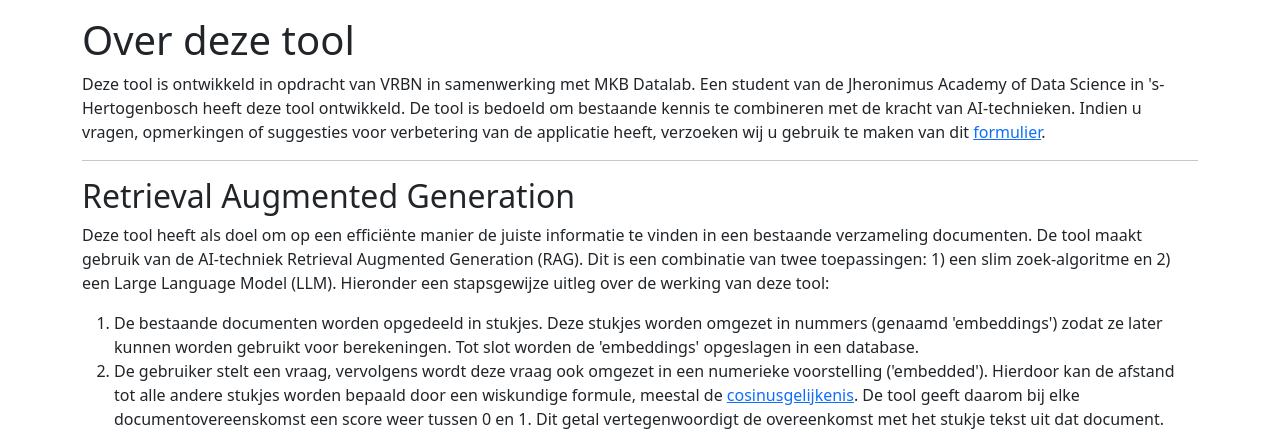
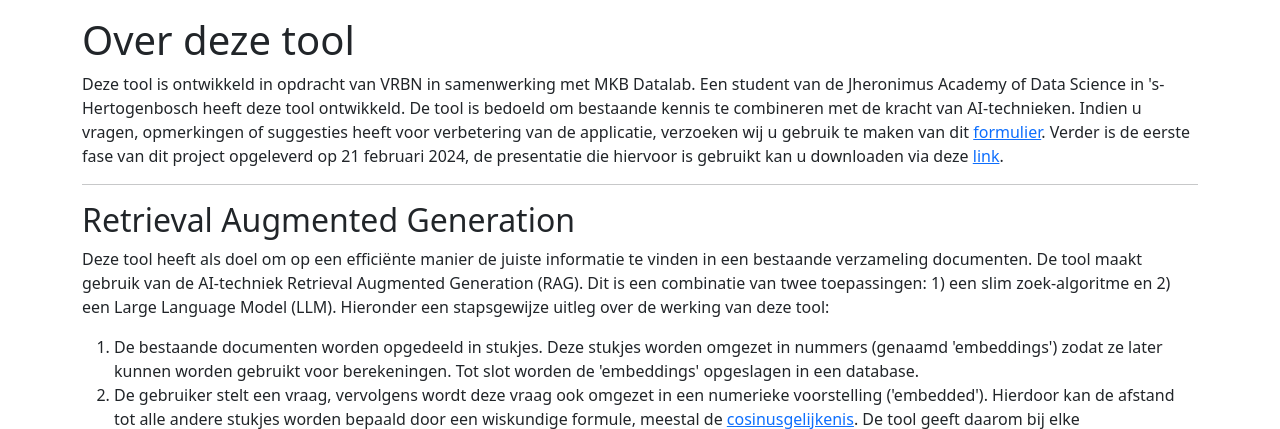
Before and after one commit to hvdv99/VRBN, a Flask app: page /about in a window 1280 px wide. Shown: the part 66-495 px from the top of the page. Run offline with Flask 3, Linux system fonts and the light colour scheme; some libraries are stand-ins or nearby versions.

Commit message:
added slides

```diff
--- a/project/__init__.py
+++ b/project/__init__.py
@@ -9,12 +9,11 @@ from google.cloud import storage
 
 from project.vectara import query_corpus, list_documents, extract_titles, generate_token, upload_to_vectara
 
-
+load_dotenv('.flaskenv')
 FLASK_ENVIRONMENT = os.getenv('FLASK_ENVIRONMENT')
 if FLASK_ENVIRONMENT == 'development':
     from google.oauth2 import service_account
     load_dotenv('.env')
-    load_dotenv('.flaskenv')
     logging.basicConfig(level=logging.DEBUG, stream=sys.stdout)
 else:
     logging.basicConfig(level=logging.INFO, stream=sys.stdout)
@@ -81,7 +80,7 @@ def document(filename):
 
         if not download_response:
             logging.info(f"File {filename} does not exist")
-            flash('Bestand niet gevonden, controleer bronnen', 'warning')
+            flash('Bestand niet gevonden, controleer de bronnen', 'warning')
             return redirect(url_for('sources'))
 
     else:
@@ -104,6 +103,7 @@ def download_file_from_bucket(filename):
 
     bucket = client.get_bucket(bucket_name)
     blob = bucket.blob(filename)
+
     if not blob.exists():
         return False
     else:
@@ -119,8 +119,8 @@ def check_token_and_update_document_list():
     if token['expires'] is None or token['expires'] <= datetime.datetime.now():
         token_response = generate_token()
         token['access_token'] = token_response.get('access_token')
-        token['expires'] = datetime.datetime.now() + datetime.timedelta(
-            seconds=token_response.get('expires_in'))
+        token['expires'] = (datetime.datetime.now() +
+                            datetime.timedelta(seconds=token_response.get('expires_in')))
 
         update_vectara_document_list()
         not_in_vectara = compare_files()
@@ -160,7 +160,7 @@ def list_blobs():
 
 
 def compare_files():
-    files_in_bucket = set(list_blobs())
+    files_in_bucket = set(list_blobs()) - {'slides-oplevering-21-02-2024.pdf'}
     vectara_filenames = set(extract_titles(documents).keys())
     not_in_vectara = list(files_in_bucket - vectara_filenames)
     logging.info(f"Files not in vectara: {not_in_vectara}")
--- a/project/templates/about.html
+++ b/project/templates/about.html
@@ -8,8 +8,10 @@
     <p>
         Deze tool is ontwikkeld in opdracht van VRBN in samenwerking met MKB Datalab. Een student van de Jheronimus
         Academy of Data Science in 's-Hertogenbosch heeft deze tool ontwikkeld. De tool is bedoeld om bestaande kennis
-        te combineren met de kracht van AI-technieken. Indien u vragen, opmerkingen of suggesties voor verbetering van
-        de applicatie heeft, verzoeken wij u gebruik te maken van dit <a href="https://forms.gle/KnNzgxRbqYAZ2bT5A">formulier</a>.
+        te combineren met de kracht van AI-technieken. Indien u vragen, opmerkingen of suggesties heeft voor verbetering van
+        de applicatie, verzoeken wij u gebruik te maken van dit <a href="https://forms.gle/KnNzgxRbqYAZ2bT5A">formulier</a>.
+        Verder is de eerste fase van dit project opgeleverd op 21 februari 2024, de presentatie die hiervoor is gebruikt
+        kan u downloaden via deze <a href="documents/slides-oplevering-21-02-2024.pdf">link</a>.
     </p>
     <hr>
     <h2>Retrieval Augmented Generation</h2>
```
